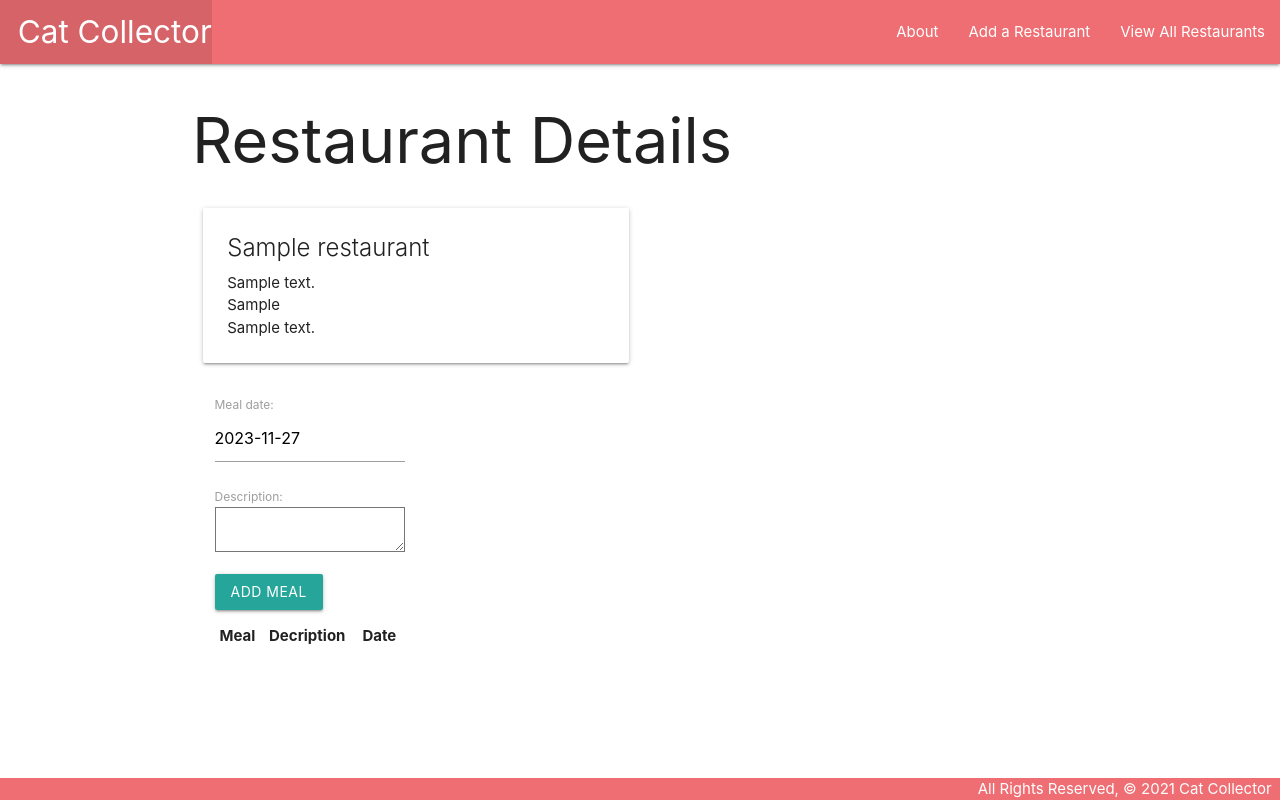
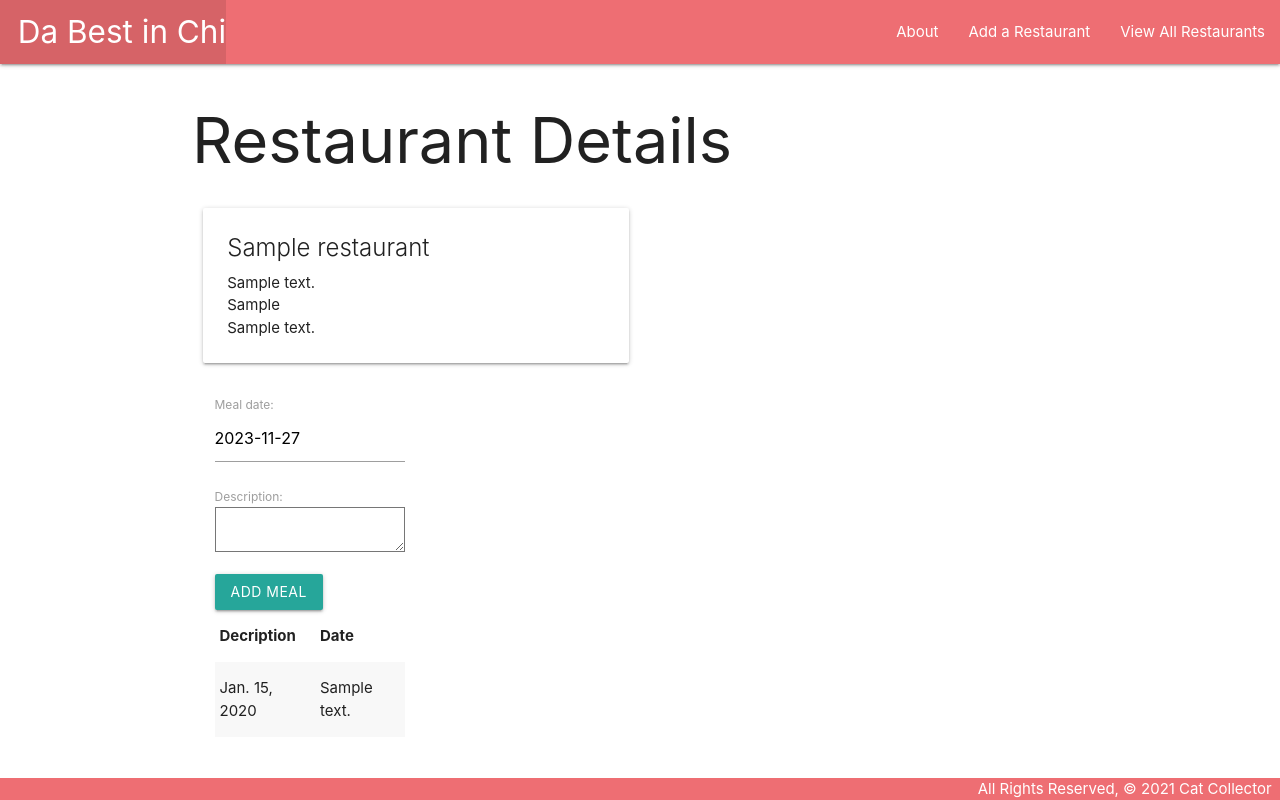
Before and after one commit to nsaltamachia/p3, a Django app: page /restaurants/1/ in a window 1280 px wide. Run offline with Django 4.2, Linux system fonts and the light colour scheme; tables that the repository leaves empty hold one stand-in row (values such as "Sample post"); lists and menus that the app fills with data are empty.

Commit message:
Add meals to detail page

```diff
--- a/main_app/templates/base.html
+++ b/main_app/templates/base.html
@@ -16,7 +16,7 @@
     <nav>
       <div class="nav-wrapper">
         <ul>
-          <li><a href="/" class="left brand-logo">&nbsp;&nbsp;Cat Collector</a></li>
+          <li><a href="/" class="left brand-logo">&nbsp;&nbsp;Da Best in Chi</a></li>
         </ul>
         <ul class="right">
           <li><a href="{% url 'about' %}">About</a></li>
--- a/main_app/templates/restaurants/detail.html
+++ b/main_app/templates/restaurants/detail.html
@@ -22,16 +22,15 @@
             <table class="striped">
                 <thead>
                     <tr>
-                        <th>Meal</th>
                         <th>Decription</th>
                         <th>Date</th>
                     </tr>
                 </thead>
                 <tbody>
-                    {% for meal_had in restaurant.meal.all %}
+                    {% for meal_had in restaurant.meal_had_set.all %}
                     <tr>
                         <td>{{ meal_had.date }}</td>
-                        <td>{{ meal_had.get_meal_display }}</td>
+                        <td>{{ meal_had.description }}</td>
                     </tr>
                     {% endfor %}
                 </tbody>
```
